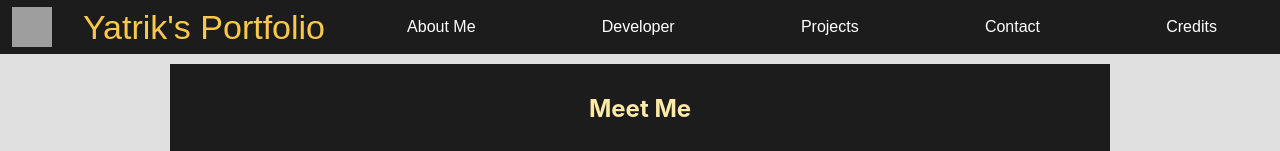
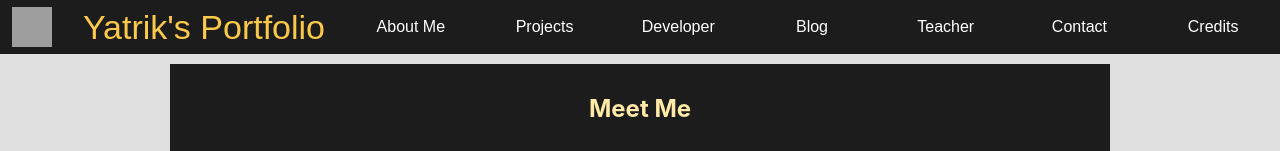
Before and after one commit to ytrkptl/portfolio-app, a React (Create React App) app: page / in a window 1280 px wide. Shown: the top 151 px of the page. Built offline with nearby package versions, Linux system fonts and the light colour scheme; no server answers; grey boxes are pictures that could not be loaded.

Commit message:
removed repeated code and utilized Data; updated styles

```diff
--- a/src/components/Navigation/Navigation.css
+++ b/src/components/Navigation/Navigation.css
@@ -30,9 +30,10 @@
 }
 /*the third column of the header that contains dummy buttons/links*/
 #col3 {
-	display: flex;
-	justify-content: space-around;
-	align-items: center;
+  display: grid;
+  grid-template-columns: 1fr 1fr 1fr 1fr 1fr 1fr 1fr;
+  justify-content: center;
+  align-content: center;
   height: 100%;
 }
 /*the title button in the 2nd column of the grid*/
@@ -65,10 +66,11 @@
   color: gold;
   outline: none;
 }
+
 /*use this to zoom in on items upon hovering
 use with transform property below*/
 .grow {
-	transition: all .2s ease-in-out;/*use along with transform property below*/
+  transition: all 0.2s ease-in-out; /*use along with transform property below*/
 }
 /*zooms in on the button/links upon hovering*/
 .grow:hover {
@@ -78,7 +80,7 @@ use with transform property below*/
   display: none;
 }
 /*add changes for smaller screens below*/
-@media screen and (max-width: 1000px) {
+@media screen and (max-width: 1200px) {
   /*change grid to center title and accept menu, which includes hamburger*/
   #headerMainDiv {
     grid-template-columns: 64px 1fr 64px;
@@ -87,13 +89,32 @@ use with transform property below*/
   .col3Btns {
     display: none;
   }
+  #col3 {
+    grid-template-columns: 1fr;
+  }
   /*show the hamburger*/
   #menu {
     display: flex;
+    justify-content: center;
   }
 }
 /*add changes for screen less than 400px below*/
 @media screen and (max-width: 400px) {
+  /*adapt grid to remove logo*/
+  #headerMainDiv {
+    grid-template-columns: 64px 1fr 64px;
+  }
+  /*remove logo*/
+  /* #col1 {
+    display: none;
+  } */
+  #titleBtn {
+    font-size: 28px;
+  }
+}
+
+/*add changes for screen less than 340px below*/
+@media screen and (max-width: 340px) {
   /*adapt grid to remove logo*/
   #headerMainDiv {
     grid-template-columns: 1fr 64px;
@@ -102,4 +123,7 @@ use with transform property below*/
   #col1 {
     display: none;
   }
+  #titleBtn {
+    font-size: 28px;
   }
+}
--- a/src/components/Navigation/Navigation.js
+++ b/src/components/Navigation/Navigation.js
@@ -1,49 +1,50 @@
-import React, {Component} from 'react';
-import Logo from '../Logo/Logo';
-import Menu from '../Menu/Menu';
-import './Navigation.css';
-
-const items = [
-				{ topic: 'About Me', id: 'aboutme'},
-				{ topic: 'Developer', id: 'developer'},
-				{ topic: 'Projects', id: 'projects'},
-				{ topic: 'Contact', id: 'contact'},
-				{ topic: 'Credits', id: 'credits'}
-			];
-
+import React, { Component } from "react";
+import Logo from "../Logo/Logo";
+import Menu from "../Menu/Menu";
+import { Data } from "../CardList/Data";
+import "./Navigation.css";
 
 class Navigation extends Component {
   constructor(props) {
     super(props);
     this.state = {
-    	hamburgerClicked: this.props.hamburgerClicked
-    }
+      hamburgerClicked: this.props.hamburgerClicked,
+    };
   }
 
   componentDidUpdate(prevProps, prevState) {
     if (prevProps.hamburgerClicked !== this.props.hamburgerClicked) {
-      this.setState({hamburgerClicked: this.props.hamburgerClicked});
+      this.setState({ hamburgerClicked: this.props.hamburgerClicked });
     }
-
   }
 
   render() {
     return (
       <div id="headerMainDiv">
-			<div id="col1" ><Logo /></div>
+        <div id="col1">
+          <Logo />
+        </div>
         <div id="col2">
-				<button id="titleBtn" className="grow" onClick={()=>this.props.scrollToTop()}>Yatrik's Portfolio</button>
+          <button
+            id="titleBtn"
+            className="grow"
+            onClick={() => this.props.scrollToTop()}
+          >
+            Yatrik's Portfolio
+          </button>
         </div>
         <div id="col3">
-				{items.map((el) => (
+          {Data.map((el) => (
             <button
               key={el.id}
               id={`${el.id}Btn`}
               className="col3Btns grow"
-						onClick={()=>this.props.scrollToFromMenu(el.id)}>{el.topic}
-					</button>)
-				)}
-				<Menu scrollToFromMenu={this.props.scrollToFromMenu}/>
+              onClick={() => this.props.scrollToFromMenu(el.id)}
+            >
+              {el.name}
+            </button>
+          ))}
+          <Menu scrollToFromMenu={this.props.scrollToFromMenu} />
         </div>
       </div>
     );
```
Lines whose indentation alone changed are shown as unchanged.
